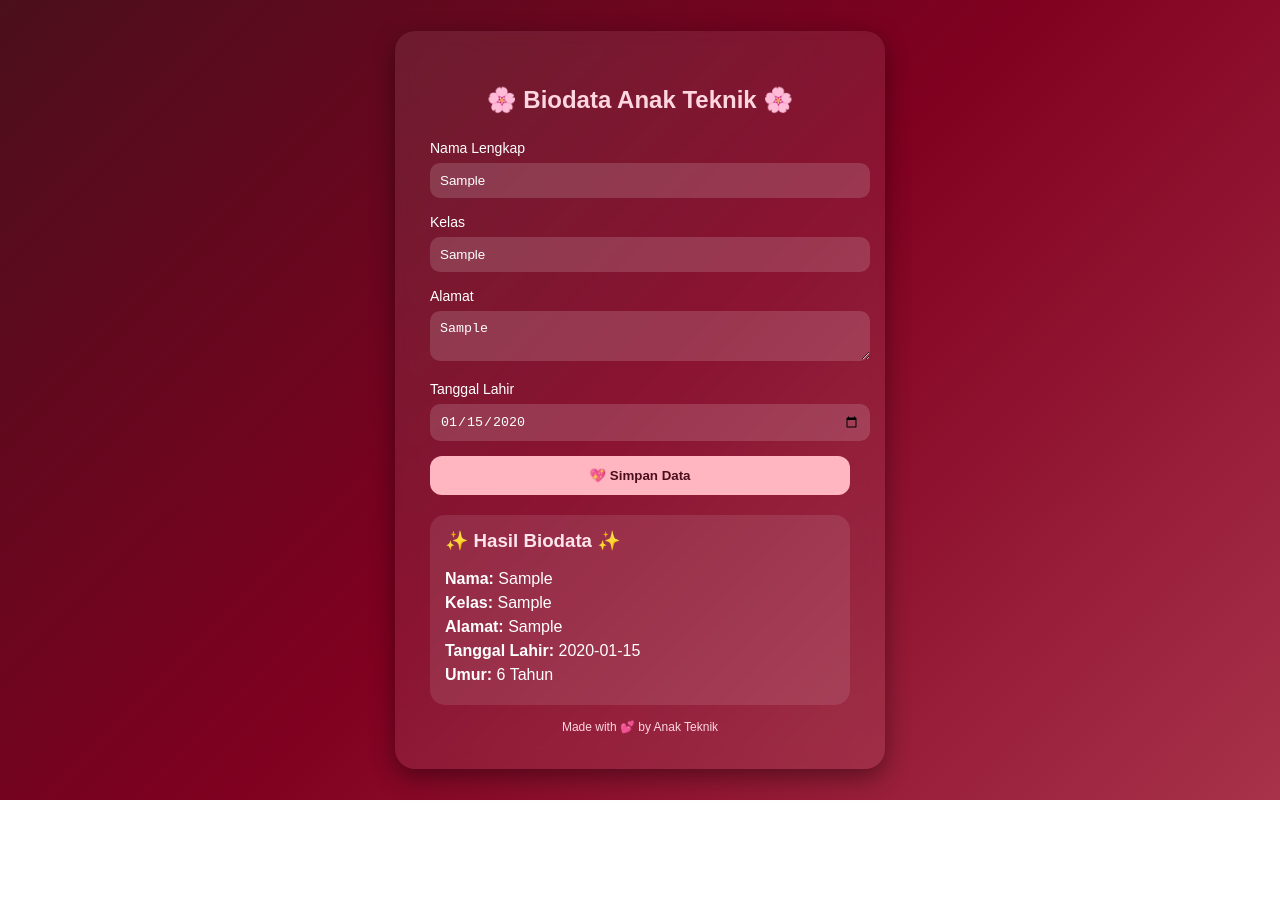
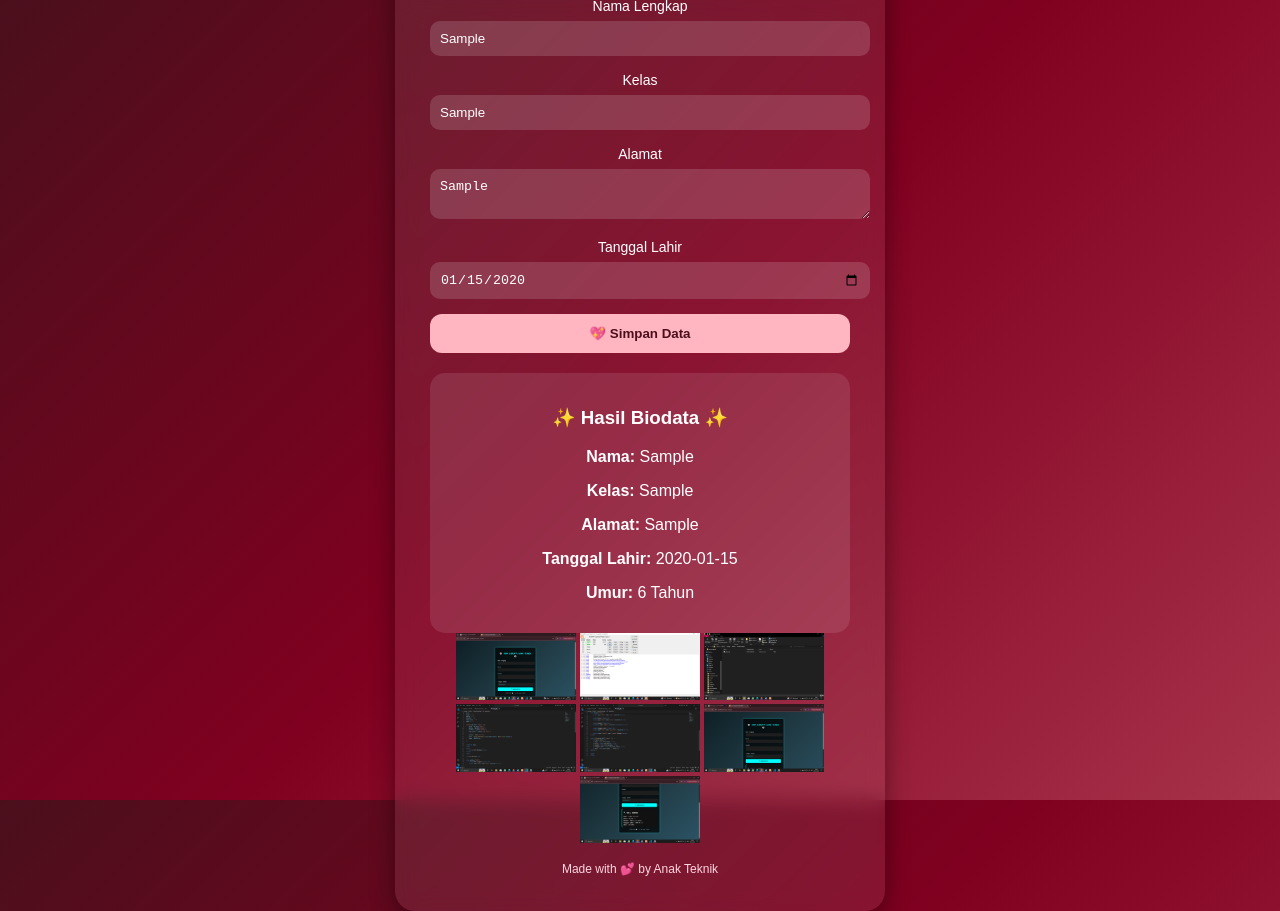
Before and after one commit to yulianuraina-beep/biodata, a plain HTML site: page index.html in a window 1280 px wide. Both pictures are taken after typing "Sample", "Sample", "Sample", "2020-01-15" into the empty fields and a click on the button "💖 Simpan Data". Before the commit the page ends 800 px from the top, so only its background shows below. Drawn offline with Linux system fonts and the light colour scheme.

Commit message:
Add files via upload

```diff
--- a/index.html
+++ b/index.html
@@ -21,10 +21,10 @@
             padding: 35px;
             border-radius: 20px;
             box-shadow: 0 8px 25px rgba(0,0,0,0.4);
+            text-align:center;
         }
 
         h2 {
-            text-align: center;
             margin-bottom: 25px;
             color: #ffd6e0;
         }
@@ -59,12 +59,6 @@
             color: #4b0f1c;
             font-weight: bold;
             cursor: pointer;
-            transition: 0.3s ease;
-        }
-
-        button:hover {
-            background: #ffc6d6;
-            transform: scale(1.03);
         }
 
         .hasil {
@@ -72,20 +66,10 @@
             padding: 15px;
             border-radius: 15px;
             background: rgba(255,255,255,0.1);
-            display: none;
-        }
-
-        .hasil h3 {
-            margin-top: 0;
-            color: #ffe4ec;
-        }
-
-        .hasil p {
-            margin: 6px 0;
+            display:none;
         }
 
         footer {
-            text-align: center;
             margin-top: 15px;
             font-size: 12px;
             color: #ffd6e0;
@@ -122,6 +106,15 @@
         <p><strong>Umur:</strong> <span id="outUmur"></span> Tahun</p>
     </div>
 
+    <!-- BARIS GAMBAR -->
+    <img src="images/Screenshot (68).png" width="120">
+    <img src="images/Screenshot (58).png" width="120">
+    <img src="images/Screenshot (59).png" width="120">
+    <img src="images/Screenshot (66).png" width="120">
+    <img src="images/Screenshot (67).png" width="120">
+    <img src="images/Screenshot (70).png" width="120">
+    <img src="images/Screenshot (71).png" width="120">
+
     <footer>
         Made with 💕 by Anak Teknik
     </footer>
```
